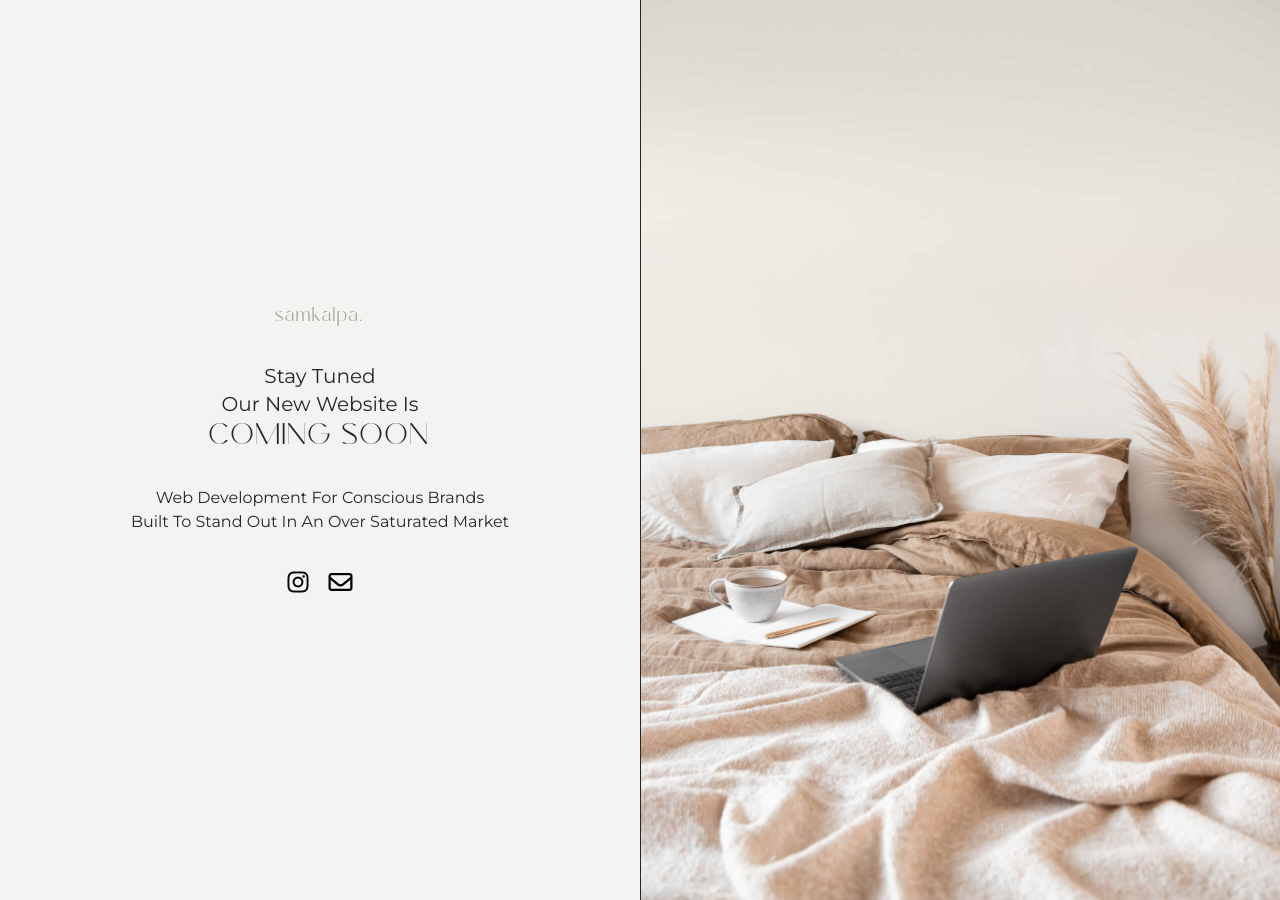
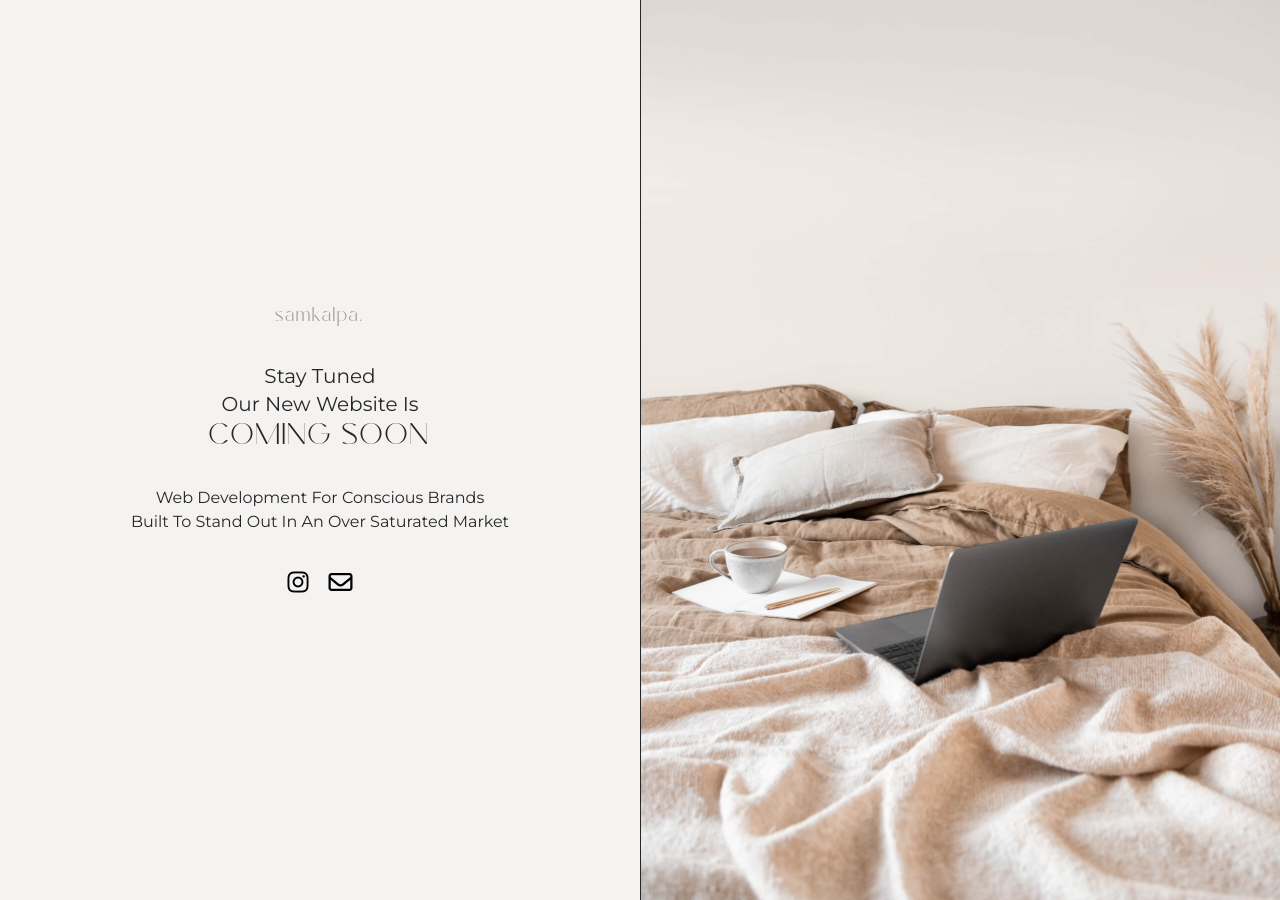
Before and after one commit to brittwoodard/embodied-creative, a Jekyll site: the page built from index.html, in a window 1280 px wide. Built offline with Jekyll 4.4.1, drawn with Linux system fonts in a browser that asks for light colours; nearby versions of some CDN libraries; some web fonts are replaced.

Commit message:
icon updates

```diff
--- a/assets/css/output-style.css
+++ b/assets/css/output-style.css
@@ -539,8 +539,6 @@
   margin-left: 2rem;
 }
 .icon {
-  padding-left: 0.5rem;
-  padding-right: 0.5rem;
   font-size: 1.5rem;
   line-height: 2rem;
 }
@@ -858,13 +856,17 @@
   padding-top: 10%;
   padding-bottom: 10%;
 }
+.py-5p {
+  padding-top: 5%;
+  padding-bottom: 5%;
+}
 .py-8 {
   padding-top: 2rem;
   padding-bottom: 2rem;
 }
-.py-5p {
-  padding-top: 5%;
-  padding-bottom: 5%;
+.px-2 {
+  padding-left: 0.5rem;
+  padding-right: 0.5rem;
 }
 .pb-10p {
   padding-bottom: 10%;
@@ -872,11 +874,17 @@
 .pb-2 {
   padding-bottom: 0.5rem;
 }
+.pb-5p {
+  padding-bottom: 5%;
+}
 .pt-5p {
   padding-top: 5%;
 }
-.pb-5p {
-  padding-bottom: 5%;
+.pl-2 {
+  padding-left: 0.5rem;
+}
+.pr-2 {
+  padding-right: 0.5rem;
 }
 .text-left {
   text-align: left;
--- a/index.html
+++ b/index.html
@@ -24,8 +24,8 @@
             </h2>
         </div>
         <div>
-            <a href="https://www.instagram.com/samkalpacreative/"><i class="fa-brands fa-instagram icon"></i></a>
-            <a href="mailto:samkalpacreative@gmail.com"><i class="fa-regular fa-envelope icon"></i></a>
+            <a href="https://www.instagram.com/samkalpacreative/"><i class="fa-brands fa-instagram pr-2 icon"></i></a>
+            <a href="mailto:samkalpacreative@gmail.com"><i class="fa-regular fa-envelope pl-2 icon"></i></a>
         </div>
     </div>
 </section>
@@ -47,12 +47,12 @@
                 </h2>
             </div>
             <div>
-                <a href="https://www.instagram.com/samkalpacreative/"><i class="fa-brands fa-instagram icon"></i></a>
-                <a href="mailto:samkalpacreative@gmail.com"><i class="fa-regular fa-envelope icon"></i></a>
+                <a href="https://www.instagram.com/samkalpacreative/"><i class="fa-brands fa-instagram px-2 icon"></i></a>
+                <a href="mailto:samkalpacreative@gmail.com"><i class="fa-regular fa-envelope px-2 icon"></i></a>
             </div>
         </div>
     </div>
-    <div class="bg-image-style h-screen border-l border-black" style="background-image: url('/images/samkalpa-portfolio-5.jpg')"></div>
+    <div class="bg-image-style h-screen border-l border-black" style="background-image: url('/images/samkalpa-portfolio-5.jpg'); background-position: center;"></div>
 </section>
 
 
--- a/style.css
+++ b/style.css
@@ -141,7 +141,7 @@
     }
 
     .icon {
-        @apply text-2xl px-2
+        @apply text-2xl
     }
 
     .icon:hover {
```
